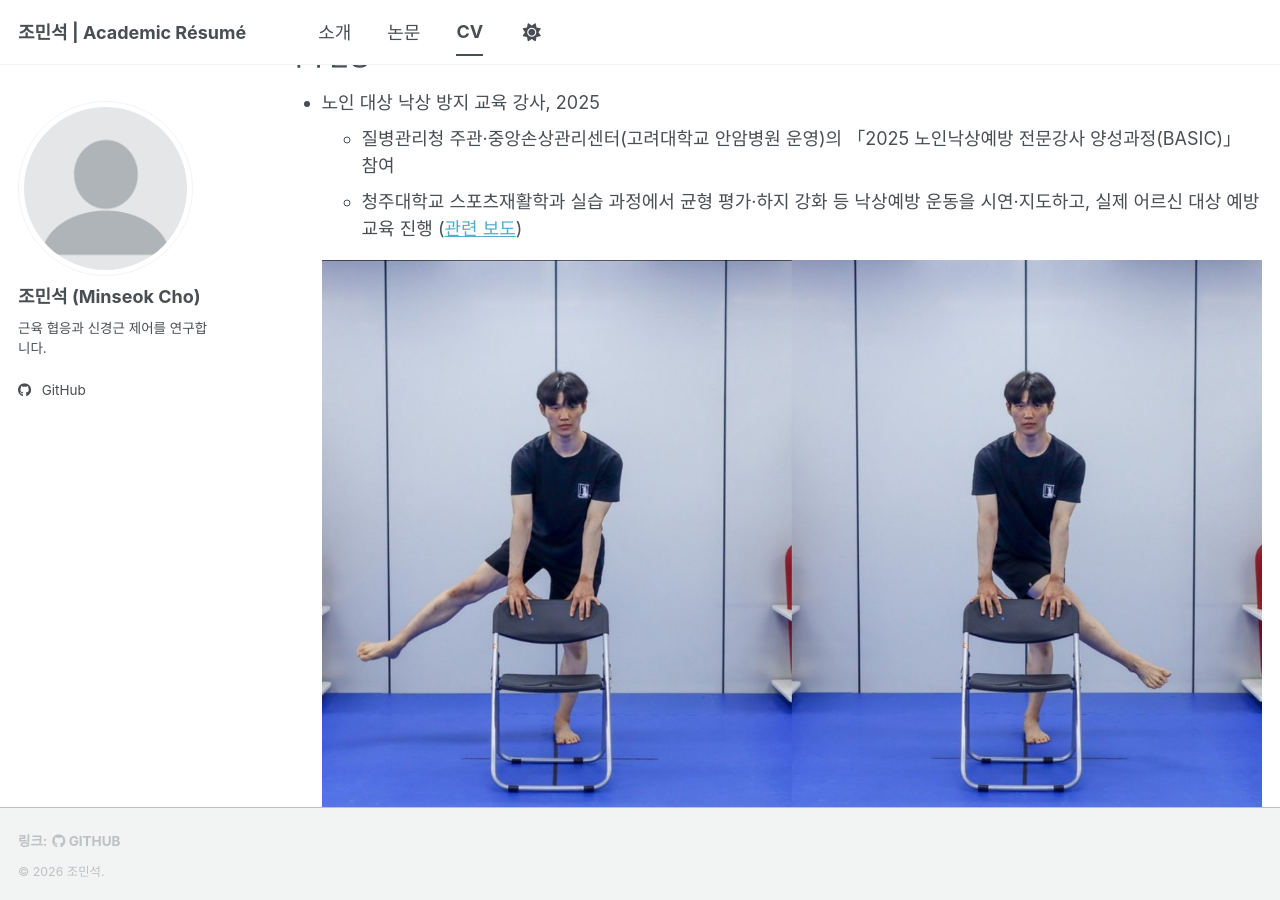
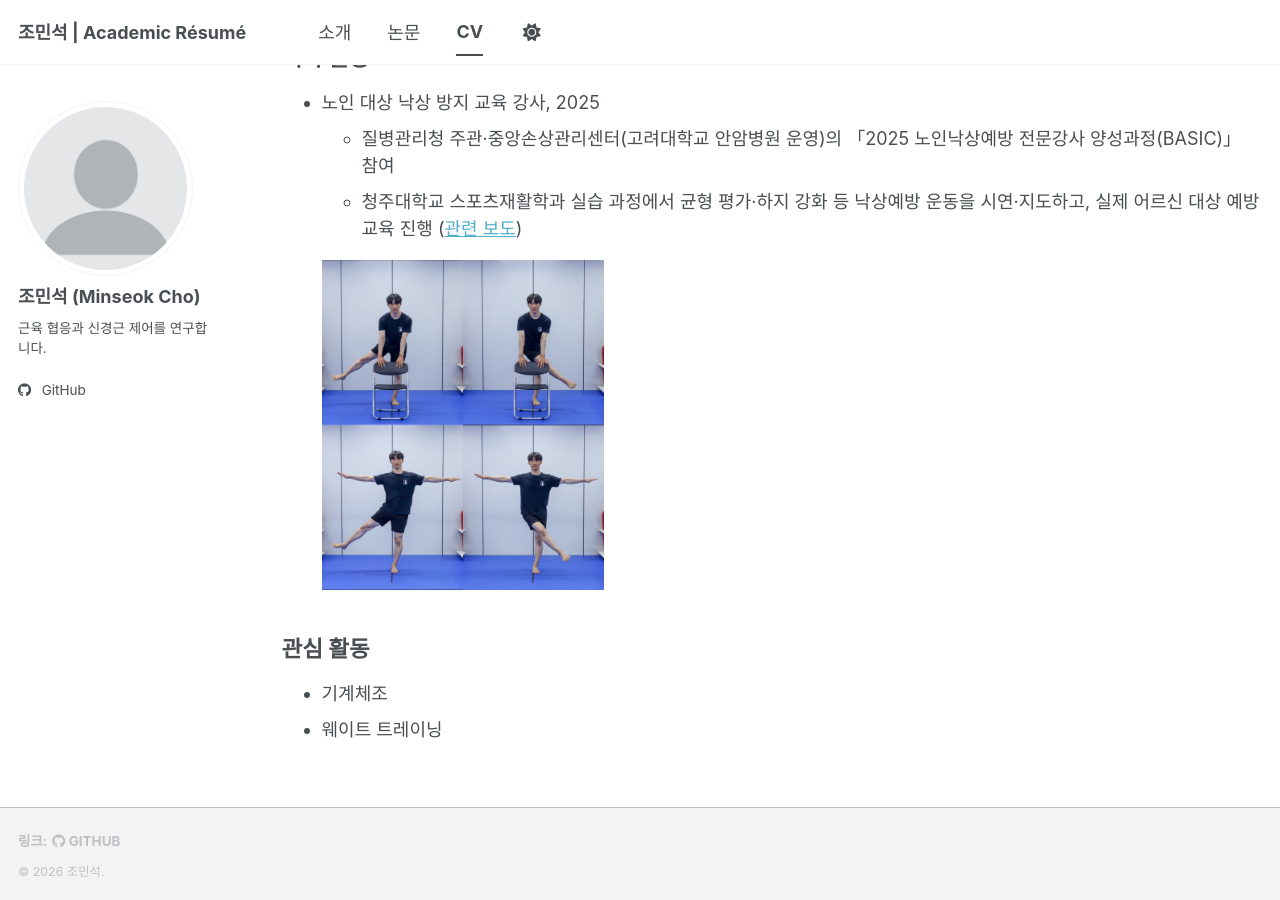
Before and after one commit to Rukkha1024/Rukkha1024.github.io, a Jekyll site: the page built from _pages/cv.md, in a window 1280 px wide and 900 px high, scrolled down 1351 px. Built offline with Jekyll 4.4.1, drawn with Linux system fonts in a browser that asks for light colours; a style sheet for code colours, icons or effects is not loaded.

Commit message:
시연 사진 크기 30%로 축소 (kramdown 인라인 스타일)
테마 CSS의 img{width:auto}가 width 속성을 덮어써서
인라인 style로 지정해야 반영됨.

Co-Authored-By: Claude Opus 4.8 (1M context) <noreply@anthropic.com>

```diff
--- a/_pages/cv.md
+++ b/_pages/cv.md
@@ -53,7 +53,7 @@ redirect_from:
     낙상예방 운동을 시연·지도하고, 실제 어르신 대상 예방 교육 진행
     ([관련 보도](https://www.sisanews.org/articles/224088838594))
 
-  ![낙상예방 운동 시연](/images/fall-prevention-demo.jpg)
+  ![낙상예방 운동 시연](/images/fall-prevention-demo.jpg){: style="width:30%"}
 
 ## 관심 활동
 
```
